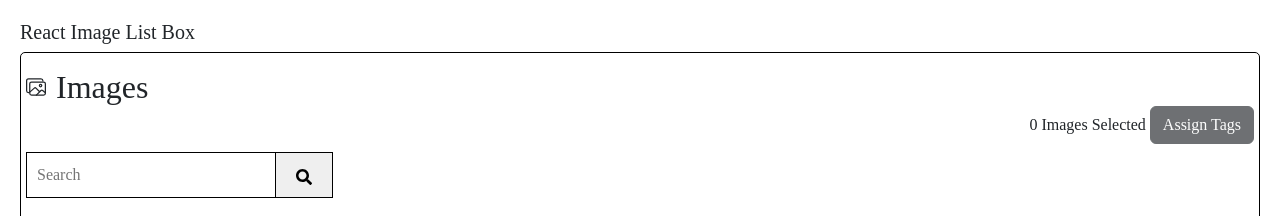
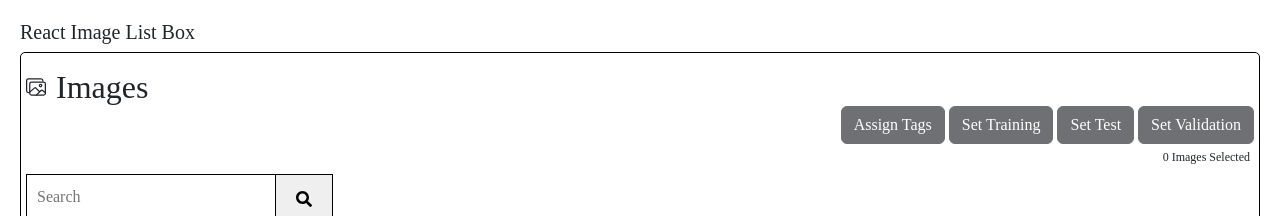
Before and after one commit to koglak/react-image-list-box, a React (Create React App) app: page / in a window 1280 px wide. Shown: the top 216 px of the page. Built offline with nearby package versions, Linux system fonts and the light colour scheme; grey boxes are pictures that could not be loaded.

Commit message:
type assignment functional

```diff
--- a/src/App.js
+++ b/src/App.js
@@ -17,8 +17,9 @@ function App() {
         setImages={setImages}
         filteredImages={filteredImages}
         setFilteredImages={setFilteredImages}
-        onSearch={(searchInput)=>{
-          searchInput !== "" ?  setFilteredImages(images.filter(item => item.filename.includes(searchInput))) : setFilteredImages(images)
+        imageTypes={["Training", "Test", "Validation"]}
+        onSearch={(searchInput) => {
+          searchInput !== "" ? setFilteredImages(images.filter(item => item.filename.includes(searchInput))) : setFilteredImages(images)
         }}
         perPage={5}
         imageWidth={200}
@@ -32,7 +33,7 @@ function App() {
           border: '1px solid black',
           borderRadius: "5px"
         }}
-        />
+      />
     </div>
   );
 }
--- a/src/components/ImageBox.jsx
+++ b/src/components/ImageBox.jsx
@@ -6,7 +6,7 @@ import ImageGrid from './ImageGrid';
 
 import ImageContext from '../context/ImageContext';
 
-const ImageBox = ({ images, setImages, filteredImages, setFilteredImages, onSearch, perPage, imageWidth, imageHeight, boxWidth, boxHeight, enableCheckBox, enableDelete, rootStyle }) => {
+const ImageBox = ({ images, setImages, filteredImages, setFilteredImages, imageTypes, onSearch, perPage, imageWidth, imageHeight, boxWidth, boxHeight, enableCheckBox, enableDelete, rootStyle }) => {
   const [currentPage, setCurrentPage] = useState(1);
   const [selectedImages, setSelectedImages] = useState([]);
 
@@ -24,7 +24,8 @@ const ImageBox = ({ images, setImages, filteredImages, setFilteredImages, onSear
     setSelectedImages,
     filteredImages,
     setFilteredImages,
-    onSearch
+    onSearch,
+    imageTypes
   };
 
 
--- a/src/components/Settings.jsx
+++ b/src/components/Settings.jsx
@@ -10,7 +10,7 @@ function Settings() {
     const [isClassVisible, setIsClassVisible] = React.useState(false)
     const [tagList, setTagList] = React.useState([])
 
-    const { selectedImages, onSearch, images, setFilteredImages } = React.useContext(ImageContext);
+    const { selectedImages, onSearch, images, filteredImages, setImages, setFilteredImages, imageTypes } = React.useContext(ImageContext);
 
 
     const search = (searchInput) => {
@@ -22,10 +22,23 @@ function Settings() {
         }
     }
 
+    const assignType = (type) => {
+        const updateImageType = (image) => {
+            if (selectedImages.includes(image.filename)) {
+                return { ...image, type: type };
+            }
+            return image;
+        };
+
+        setImages(images.map(updateImageType));
+        setFilteredImages(filteredImages.map(updateImageType));
+    }
+
     React.useEffect(() => {
         const uniqueCategories = [...new Set(images.reduce((acc, item) => [...acc, ...item.categories], []))];
         setTagList(uniqueCategories)
     }, [images]);
+
 
     return (
 
@@ -35,8 +48,20 @@ function Settings() {
             </div>
 
             <div className='d-flex align-items-center justify-content-end'>
+                <button disabled={selectedImages.length === 0} className='btn btn-dark ms-1' onClick={() => setIsClassVisible(true)}>Assign Tags</button>
+                {
+                    imageTypes.map((type, index) => (
+                        <button
+                            disabled={selectedImages.length === 0}
+                            className='btn btn-dark ms-1'
+                            onClick={() => assignType(type)}
+                            key={index}>
+                            Set {type}
+                        </button>))
+                }
+            </div>
+            <div className='text-end m-1' style={{fontSize: "12px"}}>
                 <span>{selectedImages.length} Images Selected</span>
-                <button disabled={selectedImages.length === 0} className='btn btn-dark ms-1' onClick={() => setIsClassVisible(true)}>Assign Tags</button>
             </div>
 
             <ClassificationPopUp setIsClassVisible={setIsClassVisible} isClassVisible={isClassVisible} tagList={tagList} />
--- a/src/data/imagesData.js
+++ b/src/data/imagesData.js
@@ -3,50 +3,60 @@ export const imagesData = [
         src: 'https://thumbor.forbes.com/thumbor/fit-in/900x510/https://www.forbes.com/advisor/wp-content/uploads/2023/07/top-20-small-dog-breeds.jpeg.jpg',
         filename: '1.jpg',
         categories: [],
+        type: ""
     },
     {
         src: 'https://hips.hearstapps.com/hmg-prod/images/dog-puppy-on-garden-royalty-free-image-1586966191.jpg?crop=0.752xw:1.00xh;0.175xw,0&resize=1200:*',
         filename: '2.jpg',
         categories: [],
+        type: ""
     },
     {
         src: 'https://upload.wikimedia.org/wikipedia/commons/thumb/9/90/Labrador_Retriever_portrait.jpg/1200px-Labrador_Retriever_portrait.jpg',
         filename: '3.jpg',
         categories: [],
+        type: ""
     },
     {
         src: 'https://cdn.britannica.com/16/234216-050-C66F8665/beagle-hound-dog.jpg',
         filename: '4.jpg',
         categories: [],
+        type: ""
     },
     {
         src: 'https://th-thumbnailer.cdn-si-edu.com/C4MIxDa_YxisZm2EtoTNHweBKZU=/fit-in/1600x0/filters:focal(3126x2084:3127x2085)/https://tf-cmsv2-smithsonianmag-media.s3.amazonaws.com/filer_public/ec/e6/ece69181-708a-496e-b2b7-eaf7078b99e0/gettyimages-1310156391.jpg',
         filename: '5.jpg',
         categories: [],
+        type: ""
     },
     {
         src: 'https://www.akc.org/wp-content/uploads/2017/11/Golden-Retriever-Puppy.jpg',
         filename: '6.jpg',
         categories: [],
+        type: ""
     },
     {
         src: 'https://www.akc.org/wp-content/uploads/2018/05/Three-Australian-Shepherd-puppies-sitting-in-a-field.jpg',
         filename: '7.jpg',
         categories: [],
+        type: ""
     },
     {
         src: 'https://encrypted-tbn0.gstatic.com/images?q=tbn:ANd9GcQztiBoxaT111Se8PjDNnYzmq5v5C0MYaPmUA&usqp=CAU',
         filename: '8.jpg',
         categories: [],
+        type: ""
     },
     {
         src: 'https://encrypted-tbn0.gstatic.com/images?q=tbn:ANd9GcT3VJY-T9d4Nr5aGyrySh3fudAwQ6HH5gQSAg&usqp=CAU',
         filename: '9.jpg',
         categories: [],
+        type: ""
     },
     {
         src: 'https://hips.hearstapps.com/hmg-prod/images/gettyimages-1094874726.png?crop=1.00xw:0.753xh;0,0.161xh&resize=640:*',
         filename: '10.jpg',
         categories: [],
+        type: ""
     },
 ]
```
